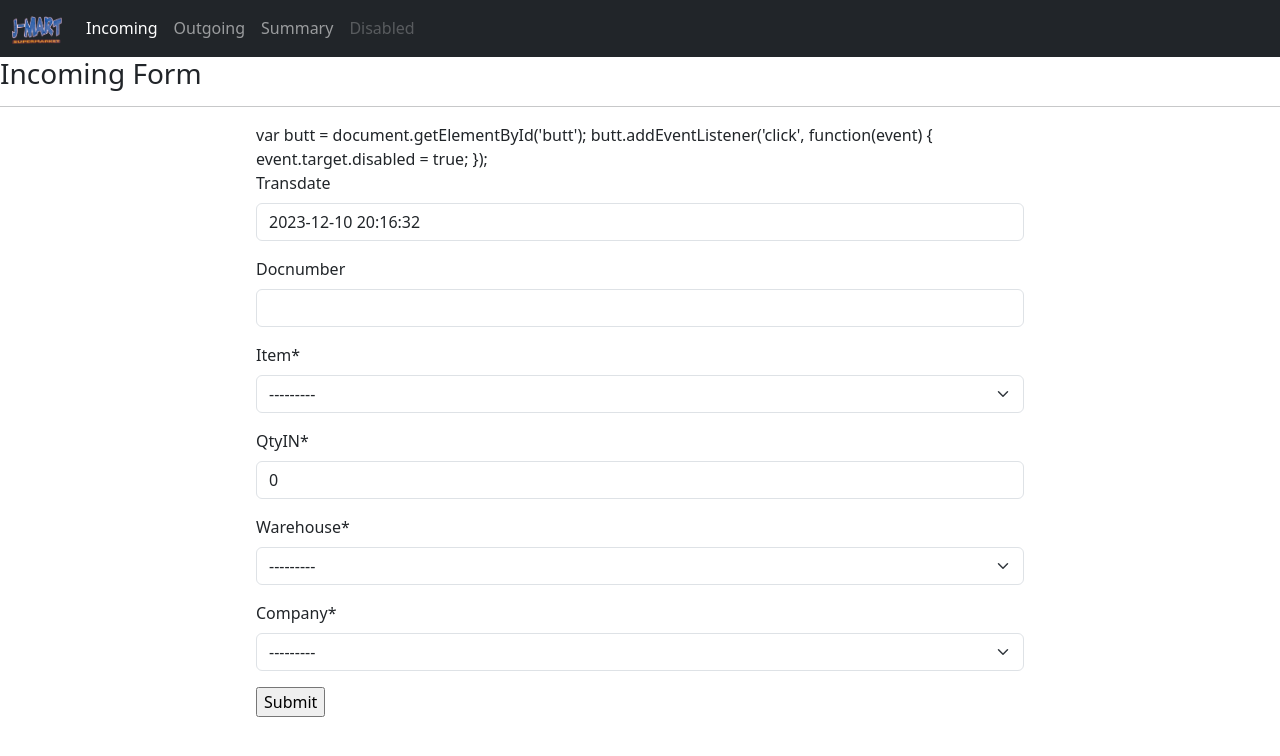
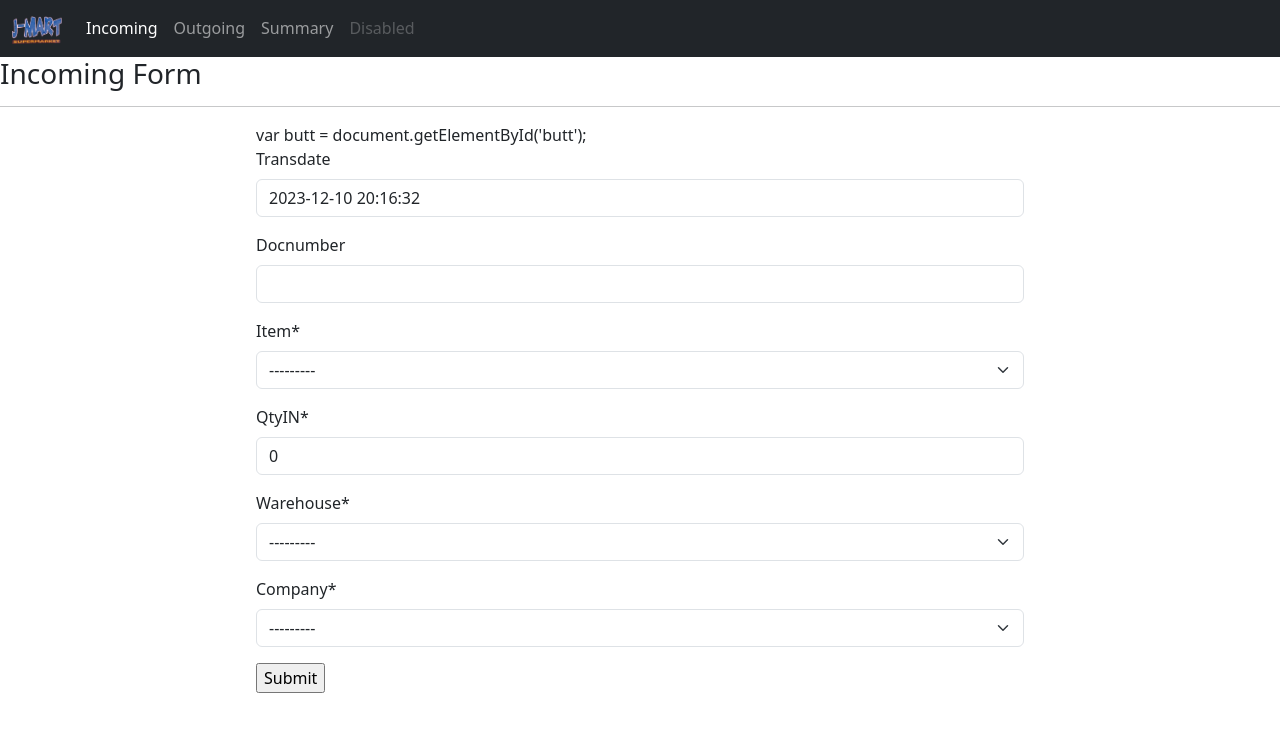
Before and after one commit to strayman225/jmartstore, a Django app: page /incoming/ in a window 1280 px wide. Shown: the top 756 px of the page. Run offline with Django 3.2, Linux system fonts and the light colour scheme; data comes from the database, SQL or seed files in the repository; some libraries are stand-ins or nearby versions.

Commit message:
Update incoming.html

```diff
--- a/warehouse/templates/warehouse/incoming.html
+++ b/warehouse/templates/warehouse/incoming.html
@@ -10,9 +10,7 @@
 <div style="margin-top:10pxl;margin-left:20%;margin-right:20%;">
 var butt = document.getElementById('butt');
 
-butt.addEventListener('click', function(event) {
-    event.target.disabled = true;
-});
+
 <form action="" method="post">
     {% csrf_token %}
     {{ form | crispy }}
```
